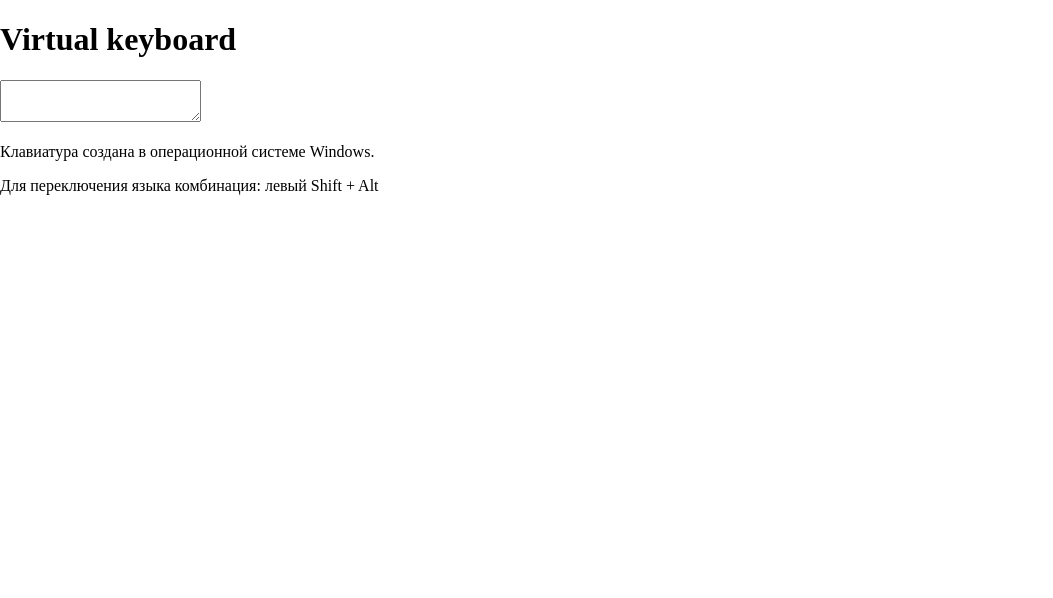
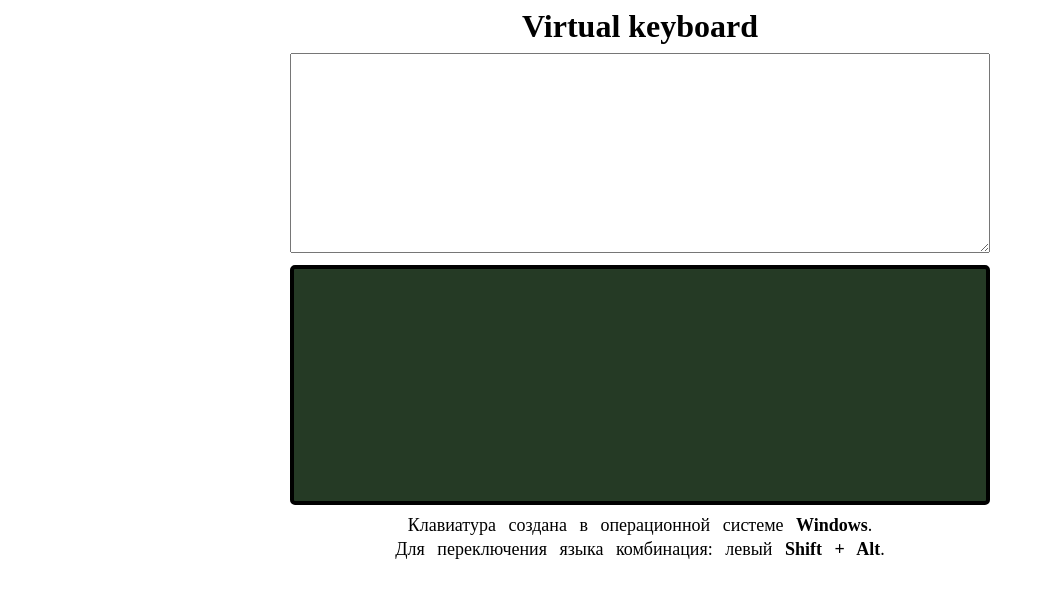
Before and after one commit to Ef-Siarhei/virtual-keyboard, a website: page virtual-keyboard/src/index.html in a window 1280 px wide. Shown: the whole page, without its empty margins (0-1053 px from the left). Drawn offline with Linux system fonts and the light colour scheme.

Commit message:
feat: aad style to the overall page structure

```diff
--- a/virtual-keyboard/src/index.js
+++ b/virtual-keyboard/src/index.js
@@ -22,13 +22,10 @@ keyboard.className = 'keyboard';
 wrapContent.append(keyboard);
 
 // instruction1
-const instructionOne = document.createElement('p');
-instructionOne.className = 'instruction';
-instructionOne.innerText = 'Клавиатура создана в операционной системе Windows.';
-wrapContent.append(instructionOne);
-
-// instruction
-const instructionTwo = document.createElement('p');
-instructionTwo.className = 'instruction';
-instructionTwo.innerText = 'Для переключения языка комбинация: левый Shift + Alt';
-wrapContent.append(instructionTwo);
+const html = `
+<p class='instruction'>
+  Клавиатура создана в операционной системе <b>Windows</b>.<br>
+  Для переключения языка комбинация: левый <b>Shift + Alt</b>.
+</p>
+`;
+wrapContent.insertAdjacentHTML('beforeend', html);
--- a/virtual-keyboard/src/style.scss
+++ b/virtual-keyboard/src/style.scss
@@ -1 +1,32 @@
 @import '../styles/normalize';
+
+.wrapContent {
+  width: 700px;
+  margin: 0 auto;
+  text-align: center;
+}
+
+.title {
+  margin: 0.5rem;
+}
+
+.textarea {
+  width: 100%;
+  height: 200px;
+  margin-bottom: 0.5rem;
+}
+
+.keyboard {
+  height: 240px;
+  background-color: rgb(37, 58, 37);
+  border-radius: 5px;
+  border: 4px solid #000;
+  padding: 5px;
+}
+
+.instruction {
+  margin: 0.5rem;
+  word-spacing: 0.5rem;
+  font-size: large;
+  line-height: 1.5rem;
+}
```
Also changed, not shown: virtual-keyboard/src/main.css (added), virtual-keyboard/src/style.css, 1 other file.
